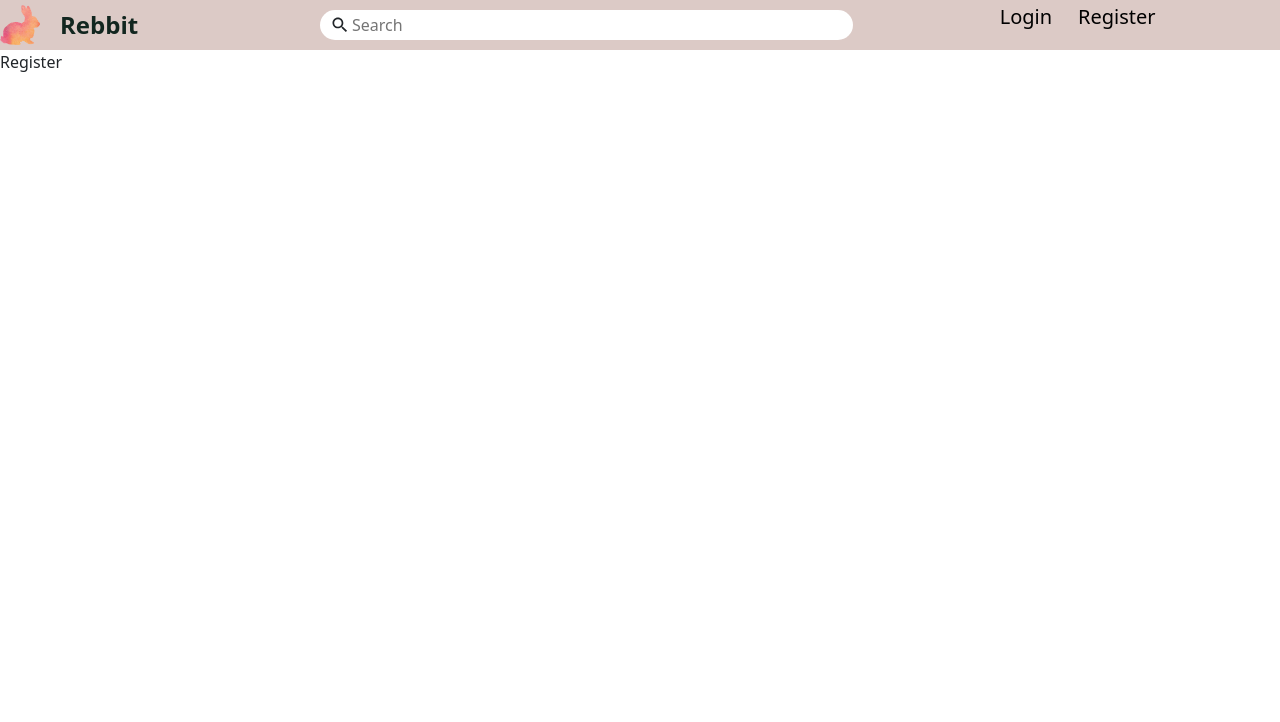
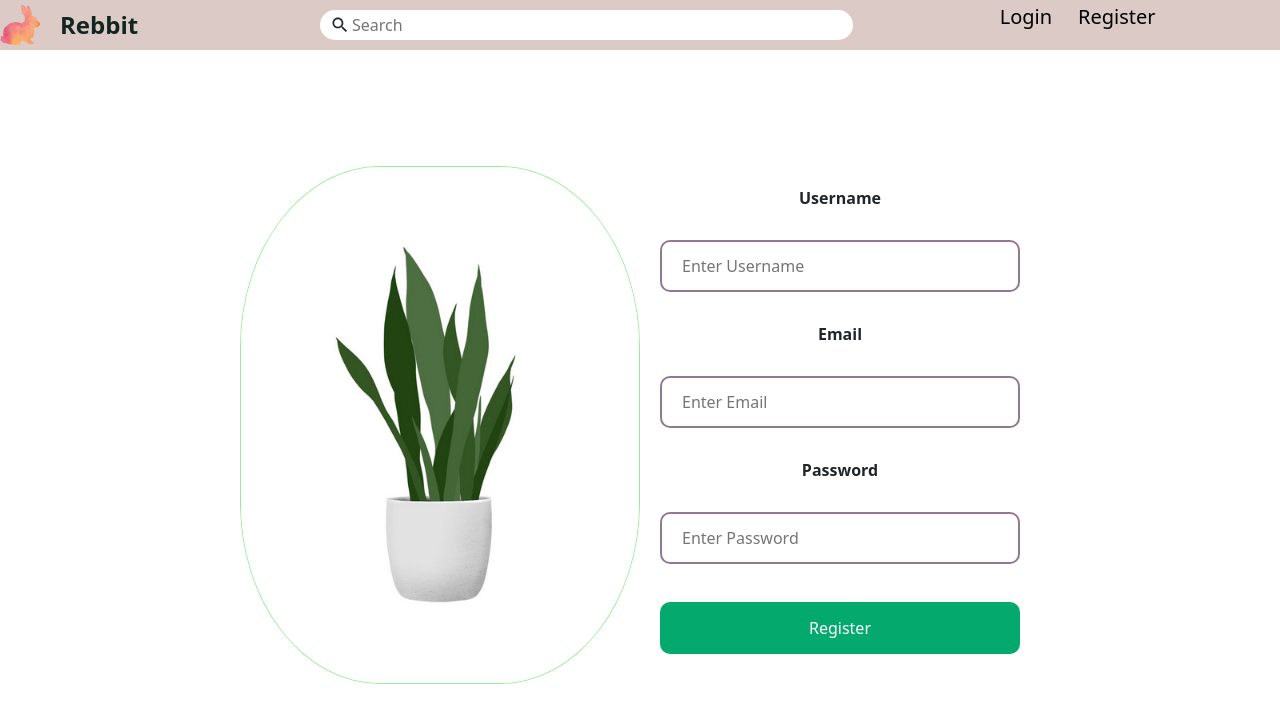
Before and after one commit to bukvic6/Reddit-clone-React, a React (Create React App) app: page /register in a window 1280 px wide. Shown: the top 722 px of the page. Built offline with nearby package versions, Linux system fonts and the light colour scheme.

Commit message:
register design

```diff
--- a/src/pages/home/Login.jsx
+++ b/src/pages/home/Login.jsx
@@ -3,17 +3,17 @@ import "./login.css"
 
 export default function Login() {
   return (
-    <div className='login'>
+    <div className="login">
         <div className="loginWrapper">
             <div className="pictureLeft">
             <img src="/assets/login2.jpg" alt="" className="loginpic" />
             </div>
             <div className="form">
             <label for="uname"><b>Username</b></label>
-            <input className='logininput' type="text" placeholder="Enter Username" name="uname"/>
+            <input className="logininput" type="text" placeholder="Enter Username" name="uname"/>
 
             <label for="psw"><b>Password</b></label>
-            <input className='logininput' type="password" placeholder="Enter Password" name="psw" />
+            <input className="logininput" type="password" placeholder="Enter Password" name="psw" />
 
             <button className='buttonLogin' type="submit">Login</button>
             <label>
--- a/src/pages/home/Register.jsx
+++ b/src/pages/home/Register.jsx
@@ -1,7 +1,28 @@
 import React from 'react'
+import "./register.css"
 
 export default function Register() {
   return (
-    <div>Register</div>
+        <div className="register">
+        <div className="registerWrapper">
+            <div className="regPicLeft">
+            <img src="/assets/register2.png" alt="" className="registerpic" />
+            </div>
+            <div className="form">
+            <label for="uname"><b>Username</b></label>
+            <input className="logininput" type="text" placeholder="Enter Username" name="uname"/>
+
+            <label for="email"><b>Email</b></label>
+            <input className="logininput" type="password" placeholder="Enter Email" name="email" />
+
+            <label for="psw"><b>Password</b></label>
+            <input className="logininput" type="password" placeholder="Enter Password" name="psw" />
+
+            <button className="buttonRegister" type="submit">Register</button>
+            <label>
+            </label>
+            </div>
+        </div>
+    </div>
   )
 }
--- a/src/pages/home/login.css
+++ b/src/pages/home/login.css
@@ -1,14 +1,10 @@
 .login{
-    position: absolute;
-    top: 0;
-    bottom: 0;
-    left: 0;
-    right: 0;
-
+    height: calc(100vh - 50px);
     display: flex;
     flex-wrap: wrap;
     align-items: center;
     justify-content: center;
+
 }
 .loginWrapper{
     display: flex;
--- a/src/pages/home/register.css
+++ b/src/pages/home/register.css
@@ -0,0 +1,49 @@
+.register{
+    height: calc(100vh - 50px);
+    display: flex;
+    flex-wrap: wrap;
+    align-items: center;
+    justify-content: center;
+
+}
+.registerWrapper{
+    display: flex;
+
+}
+.registerpic{
+    width: 400px;
+    height: auto;
+    border-radius: 35%;
+    border: 1px solid rgba(80, 227, 80, 0.583)
+
+}
+.form{
+    width: 400px;
+    padding: 20px;
+    display: inline;
+    text-align: center;
+}
+.logininput[type=text], input[type=password] {
+    width: 100%;
+    padding: 12px 20px;
+    margin: 30px 0;
+    display: inline-block;
+    border-radius: 10px;
+    border: 2px solid rgb(147, 121, 144);
+    box-sizing: border-box;
+  }
+
+  .buttonRegister {
+    background-color: #04AA6D;
+    color: white;
+    padding: 14px 20px;
+    margin: 8px 0;
+    border: none;
+    border-radius: 10px;
+    cursor: pointer;
+    width: 100%;
+  }
+
+  .buttonRegister:hover {
+    opacity: 0.8;
+  }
```
Also changed, not shown: public/assets/register2.png (added).
